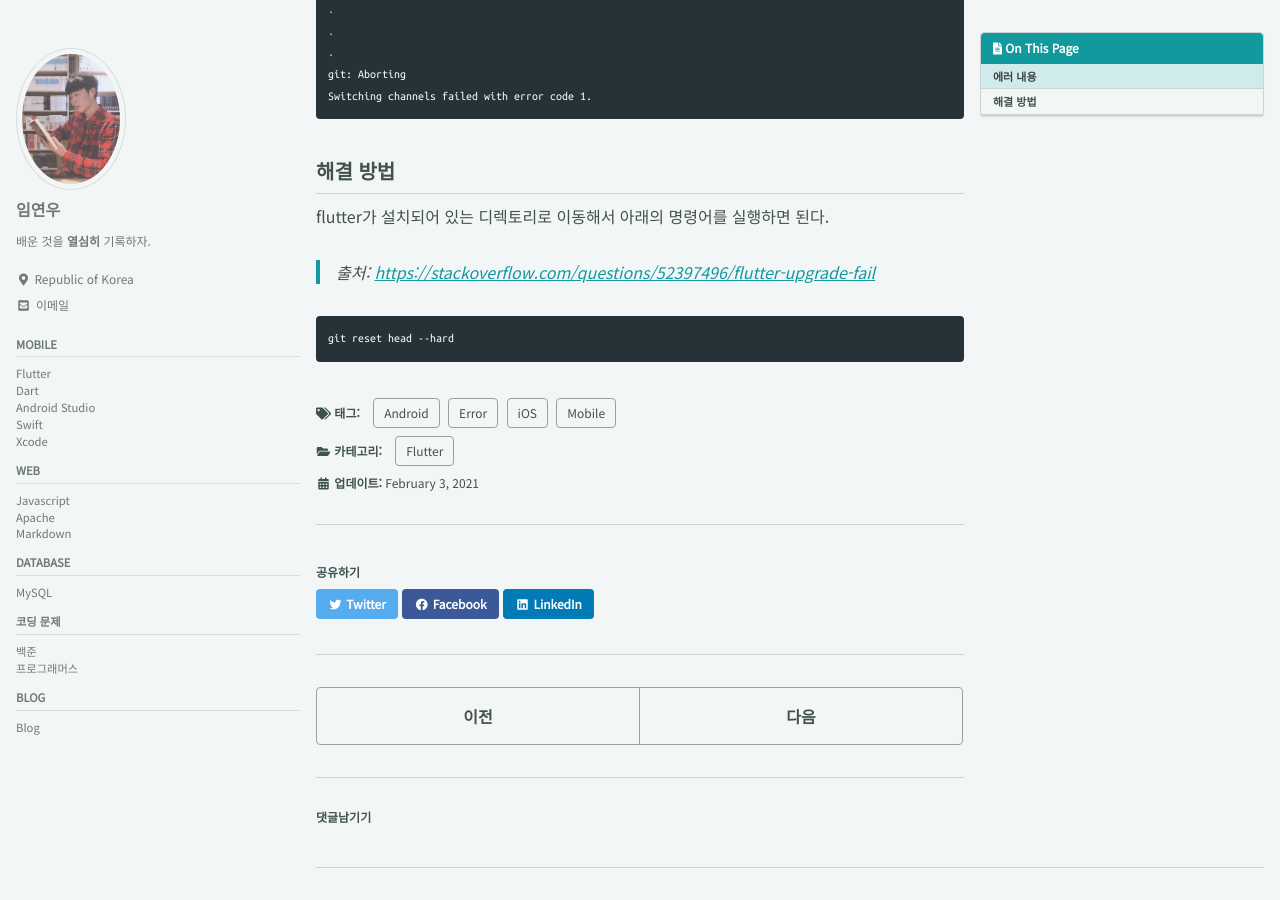
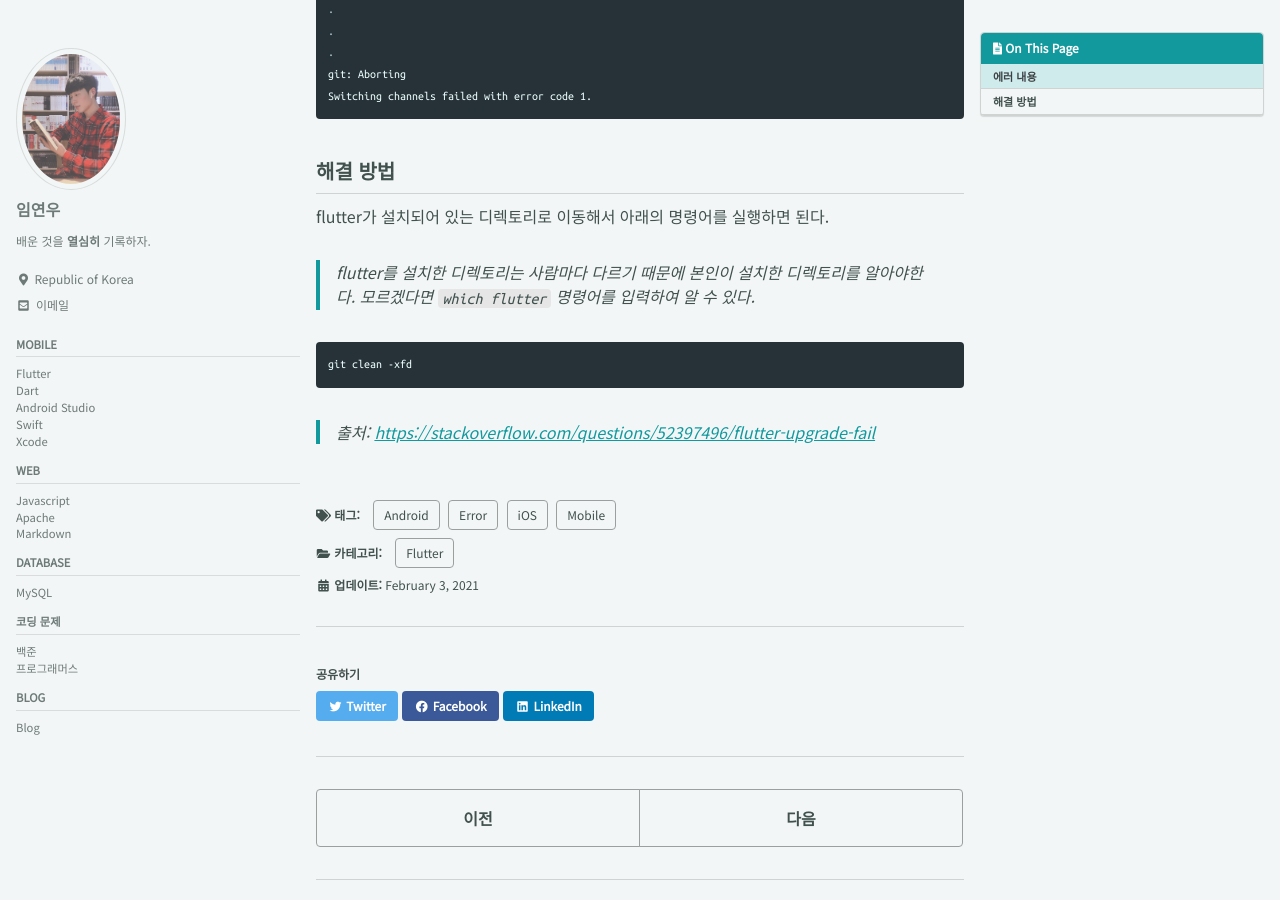
Before and after one commit to terry1213/terry1213.github.io, a Jekyll site: the page built from _posts/2021-02-03-flutter-git-error.md, in a window 1280 px wide and 900 px high, scrolled down 342 px. Built offline with Jekyll 4.4.1, drawn with Linux system fonts in a browser that asks for light colours; cached includes are drawn as plain includes; comment, search, counter and statistics services are not loaded.

Commit message:
[FIX] 해결 방법 수정

````diff
--- a/_posts/2021-02-03-flutter-git-error.md
+++ b/_posts/2021-02-03-flutter-git-error.md
@@ -27,8 +27,10 @@ Switching channels failed with error code 1.
 
 flutter가 설치되어 있는 디렉토리로 이동해서 아래의 명령어를 실행하면 된다.
 
-> 출처: [https://stackoverflow.com/questions/52397496/flutter-upgrade-fail](https://stackoverflow.com/questions/52397496/flutter-upgrade-fail)
+> flutter를 설치한 디렉토리는 사람마다 다르기 때문에 본인이 설치한 디렉토리를 알아야한다. 모르겠다면 `which flutter` 명령어를 입력하여 알 수 있다.
 
 ``` console
-git reset head --hard
+git clean -xfd
 ```
+
+> 출처: [https://stackoverflow.com/questions/52397496/flutter-upgrade-fail](https://stackoverflow.com/questions/52397496/flutter-upgrade-fail)
````
